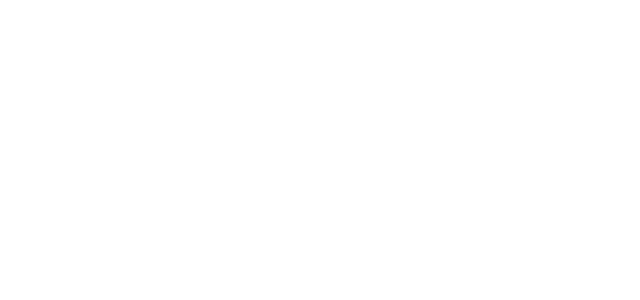
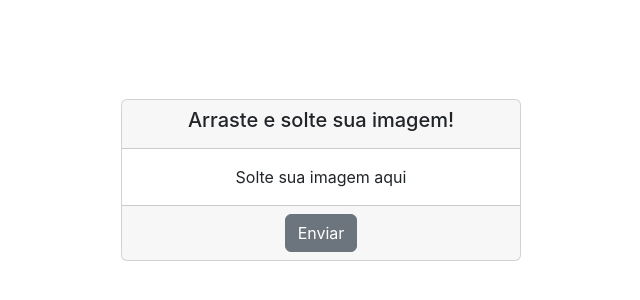
Before and after one commit to Gabriel-Tabarelli/chat-react-bootstrap, a React (Create React App) app: page /image in a window 1280 px wide. Before the commit this address led to /. Shown: the part 220-520 px from the top of the page, without its empty margins (319-959 px from the left). Built offline with nearby package versions, Linux system fonts and the light colour scheme.

Commit message:
image upload

```diff
--- a/package.json
+++ b/package.json
@@ -7,10 +7,13 @@
     "@testing-library/jest-dom": "^5.16.5",
     "@testing-library/react": "^13.4.0",
     "@testing-library/user-event": "^13.5.0",
+    "aws-sdk": "^2.1391.0",
+    "axios": "^1.4.0",
     "bootstrap": "^5.2.3",
     "react": "^18.2.0",
     "react-bootstrap": "^2.7.4",
     "react-dom": "^18.2.0",
+    "react-dropzone": "^14.2.3",
     "react-router-dom": "^6.11.2",
     "react-scripts": "5.0.1",
     "validator": "^13.9.0",
--- a/src/App.js
+++ b/src/App.js
@@ -1,6 +1,7 @@
 import React from 'react';
 import { BrowserRouter as Router, Routes, Route, Navigate } from 'react-router-dom';
 import Home from './pages/Home';
+import ImageClound from './pages/ImageClound';
 import Login from './pages/Login'
 import Register from './pages/Register'
 
@@ -11,6 +12,7 @@
         <Route path="/" element={<Home />} />
         <Route path="/login" element={<Login/>}/>
         <Route path="/register" element={<Register/>}/>
+        <Route path='/image' element={<ImageClound/>}/>
         <Route path="*" element={<Navigate to={"/"} />}/>
       </Routes>
     </Router>
--- /dev/null
+++ b/src/pages/ImageClound.js
@@ -0,0 +1,44 @@
+import React, { useCallback, useState } from 'react'
+import { useDropzone } from 'react-dropzone'
+import Button from 'react-bootstrap/Button';
+import Card from 'react-bootstrap/Card';
+import Container from 'react-bootstrap/esm/Container';
+import { AwsFile } from '../services/AwsFile';
+
+const ImageClound = () => {
+    const [selectedImage, setSelectedImage] = useState(null);
+
+    const onDrop = useCallback(acceptedFiles => {
+        setSelectedImage(acceptedFiles[0]);
+    }, []);
+
+    const { getRootProps} = useDropzone({ onDrop })
+
+    const enviar = () => {
+        AwsFile.create(selectedImage)
+    }
+
+    return (
+        <>
+            <Container className="d-flex align-items-center justify-content-center vh-100">
+                <Card style={{ width: '25rem' }}>
+                    <Card.Header className="d-flex justify-content-center">
+                        <Card.Title>Arraste e solte sua imagem!</Card.Title>
+                    </Card.Header>
+                    <Card.Body {...getRootProps({ className: 'dropzone' })}>
+                        {selectedImage ? (
+                            <Card.Img className="max-width-100" variant="top" src={URL.createObjectURL(selectedImage)} />
+                        ) : (
+                            <Container className='d-flex justify-content-center'>Solte sua imagem aqui</Container>
+                        )}
+                    </Card.Body>
+                    <Card.Footer className="d-flex justify-content-center">
+                        <Button onClick={enviar} variant="secondary">Enviar</Button>
+                    </Card.Footer>
+                </Card>
+            </Container>
+        </>
+    );
+}
+
+export default ImageClound
--- a/src/pages/Register.js
+++ b/src/pages/Register.js
@@ -1,6 +1,6 @@
 import React, { useState, useRef } from 'react'
 import { Container, Card, Form, Button } from 'react-bootstrap';
-import validator from 'validator'
+// import validator from 'validator'
 import '../styles.css'
 
 const Register = () => {
@@ -11,7 +11,7 @@
     password: '',
   });
 
-  const validator = require('validator');
+  // const validator = require('validator');
   const [errors, setErrors] = useState({});
   const form = useRef(null)
 
--- /dev/null
+++ b/src/services/AwsFile.js
@@ -0,0 +1,19 @@
+import axios from "axios"
+
+const url = "http://localhost:8081/arquivo"
+
+export const AwsFile = {
+
+    create: async (image) => {
+        const formData = new FormData();
+        formData.append('arquivo', image);
+        console.log(formData)
+        try {
+            const response = await axios.post(url, formData);
+            return response;
+        } catch (error) {
+            console.log(error);
+        }
+    }
+
+}
```
Also changed, not shown: 1 other file (tests, documents, lock files or other folders).
